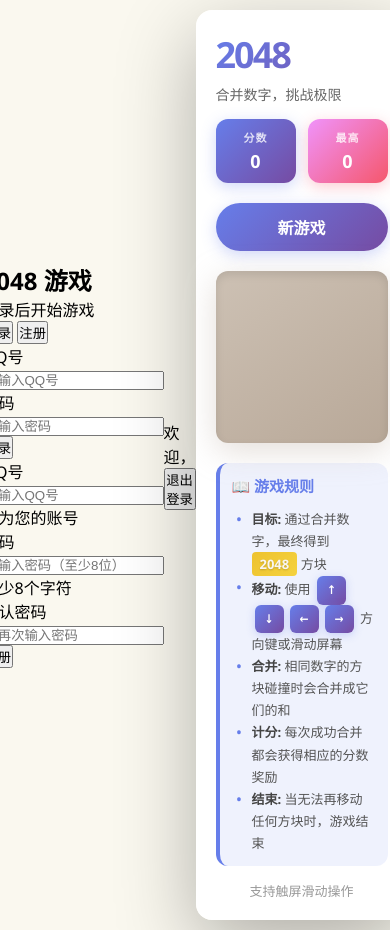
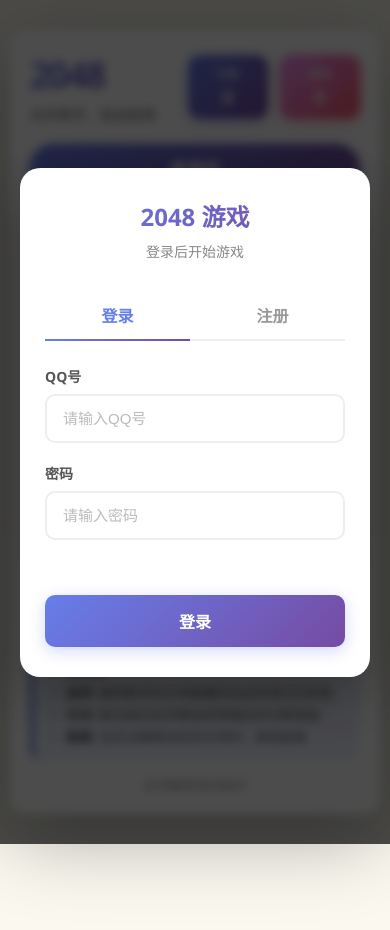
Before and after one commit to cchharrmmmmyyy/gagaga, a plain HTML site: page 2048 Game/index.html in a window 390 px wide. After the commit the page ends 844 px from the top, so only its background shows below. Drawn offline with Linux system fonts and the light colour scheme.

Commit message:
style(2048-game): add login and register popup styles
新增登录注册弹窗、用户信息栏的完整CSS样式，适配移动端响应式布局，包含渐变主题色、交互动画和响应式适配

```diff
--- a/2048 Game/main.css
+++ b/2048 Game/main.css
@@ -533,3 +533,241 @@
         font-size: 13px;
     }
 }
+
+/* 登录注册弹窗样式 */
+.auth-overlay {
+    position: fixed;
+    top: 0;
+    left: 0;
+    right: 0;
+    bottom: 0;
+    background: rgba(0, 0, 0, 0.7);
+    display: flex;
+    justify-content: center;
+    align-items: center;
+    z-index: 1000;
+    backdrop-filter: blur(5px);
+}
+
+.auth-container {
+    background: white;
+    border-radius: 20px;
+    padding: 40px;
+    width: 100%;
+    max-width: 400px;
+    box-shadow: 0 20px 60px rgba(0, 0, 0, 0.3);
+    animation: authSlideIn 0.3s ease;
+}
+
+@keyframes authSlideIn {
+    from {
+        opacity: 0;
+        transform: translateY(-30px) scale(0.95);
+    }
+    to {
+        opacity: 1;
+        transform: translateY(0) scale(1);
+    }
+}
+
+.auth-header {
+    text-align: center;
+    margin-bottom: 30px;
+}
+
+.auth-title {
+    font-size: 28px;
+    background: linear-gradient(135deg, #667eea, #764ba2);
+    -webkit-background-clip: text;
+    -webkit-text-fill-color: transparent;
+    background-clip: text;
+    margin-bottom: 8px;
+    font-weight: 800;
+}
+
+.auth-subtitle {
+    font-size: 14px;
+    color: #888;
+}
+
+.auth-tabs {
+    display: flex;
+    gap: 10px;
+    margin-bottom: 25px;
+    border-bottom: 2px solid #eee;
+}
+
+.auth-tab {
+    flex: 1;
+    padding: 12px;
+    background: none;
+    border: none;
+    font-size: 16px;
+    font-weight: 600;
+    color: #999;
+    cursor: pointer;
+    position: relative;
+    transition: color 0.3s ease;
+}
+
+.auth-tab.active {
+    color: #667eea;
+}
+
+.auth-tab.active::after {
+    content: '';
+    position: absolute;
+    bottom: -2px;
+    left: 0;
+    right: 0;
+    height: 2px;
+    background: linear-gradient(135deg, #667eea, #764ba2);
+}
+
+.auth-form {
+    display: none;
+}
+
+.auth-form.active {
+    display: block;
+}
+
+.form-group {
+    margin-bottom: 20px;
+}
+
+.form-group label {
+    display: block;
+    font-size: 14px;
+    font-weight: 600;
+    color: #555;
+    margin-bottom: 8px;
+}
+
+.form-group input {
+    width: 100%;
+    padding: 14px 16px;
+    border: 2px solid #eee;
+    border-radius: 10px;
+    font-size: 15px;
+    transition: all 0.3s ease;
+    box-sizing: border-box;
+}
+
+.form-group input:focus {
+    outline: none;
+    border-color: #667eea;
+    box-shadow: 0 0 0 3px rgba(102, 126, 234, 0.2);
+}
+
+.form-group input::placeholder {
+    color: #bbb;
+}
+
+.form-hint {
+    display: block;
+    font-size: 12px;
+    color: #999;
+    margin-top: 5px;
+}
+
+.form-error {
+    color: #e74c3c;
+    font-size: 13px;
+    margin-bottom: 15px;
+    min-height: 20px;
+}
+
+.auth-submit {
+    width: 100%;
+    padding: 14px;
+    background: linear-gradient(135deg, #667eea, #764ba2);
+    color: white;
+    border: none;
+    border-radius: 10px;
+    font-size: 16px;
+    font-weight: 600;
+    cursor: pointer;
+    transition: all 0.3s ease;
+    box-shadow: 0 4px 15px rgba(102, 126, 234, 0.3);
+}
+
+.auth-submit:hover {
+    transform: translateY(-2px);
+    box-shadow: 0 8px 25px rgba(102, 126, 234, 0.4);
+}
+
+.auth-submit:active {
+    transform: translateY(0);
+}
+
+/* 用户信息栏 */
+.user-bar {
+    position: fixed;
+    top: 20px;
+    right: 20px;
+    background: rgba(255, 255, 255, 0.95);
+    padding: 12px 20px;
+    border-radius: 50px;
+    display: none;
+    align-items: center;
+    gap: 15px;
+    box-shadow: 0 4px 20px rgba(0, 0, 0, 0.15);
+    z-index: 500;
+}
+
+.user-bar.show {
+    display: flex;
+}
+
+.user-info {
+    font-size: 14px;
+    color: #555;
+}
+
+.user-info span {
+    color: #667eea;
+    font-weight: 600;
+}
+
+.logout-btn {
+    padding: 8px 16px;
+    background: #f5f5f5;
+    border: none;
+    border-radius: 20px;
+    font-size: 13px;
+    color: #666;
+    cursor: pointer;
+    transition: all 0.3s ease;
+}
+
+.logout-btn:hover {
+    background: #e74c3c;
+    color: white;
+}
+
+@media (max-width: 480px) {
+    .auth-container {
+        margin: 20px;
+        padding: 30px 25px;
+    }
+
+    .auth-title {
+        font-size: 24px;
+    }
+
+    .user-bar {
+        top: 10px;
+        right: 10px;
+        padding: 10px 15px;
+    }
+
+    .user-info {
+        font-size: 13px;
+    }
+
+    .logout-btn {
+        padding: 6px 12px;
+        font-size: 12px;
+    }
+}
```
